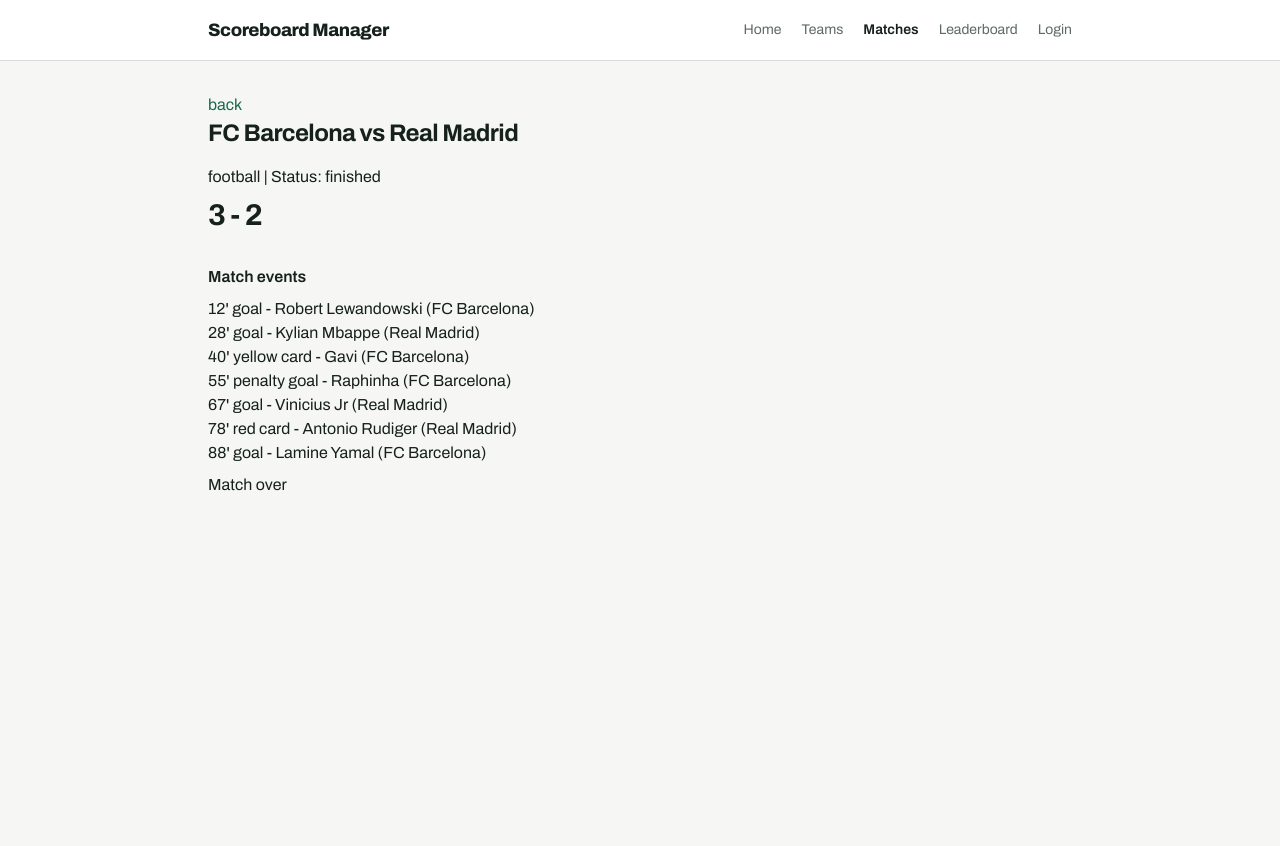
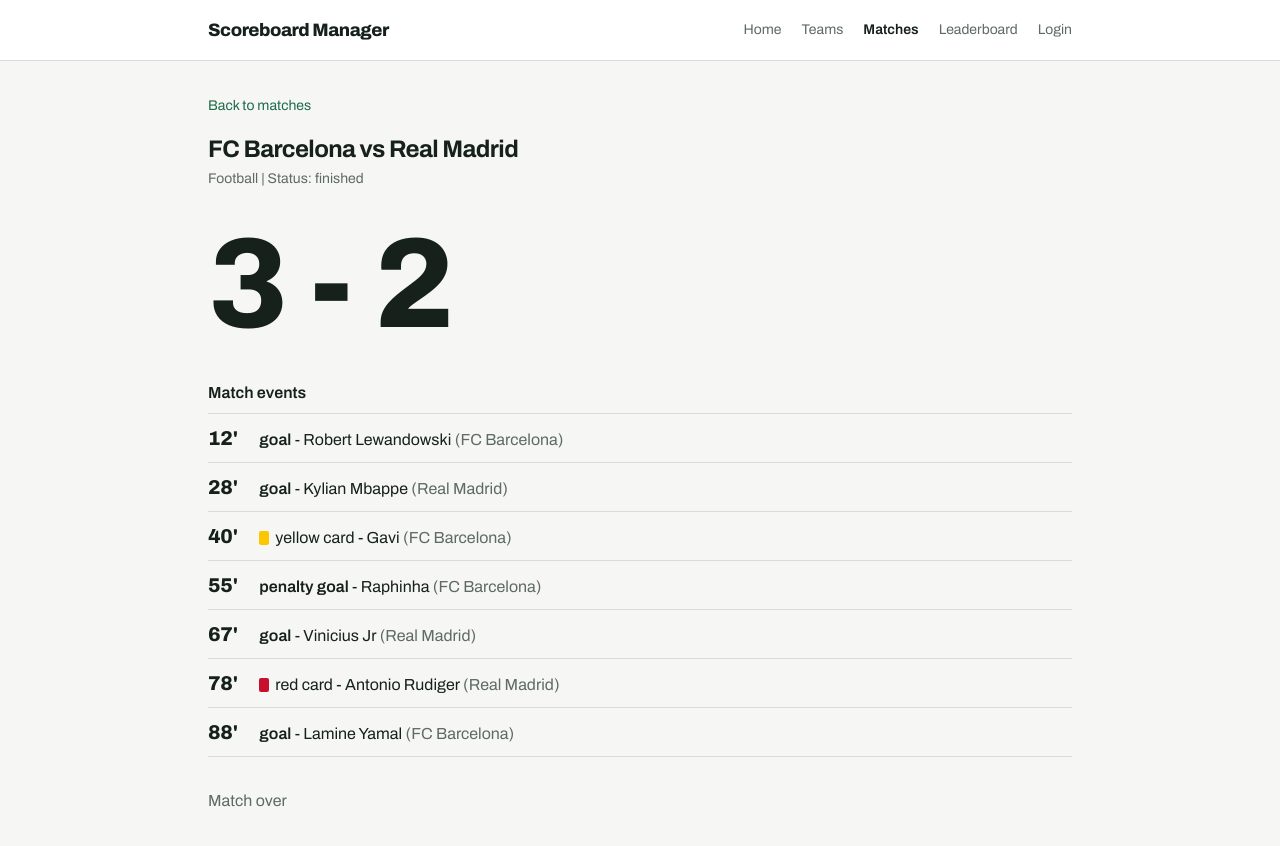
Before and after one commit to not-Lucifer/Scoreboard-Manager, a React (Vite) app in the folder frontend/: page /matches/1 in a window 1280 px wide. Shown: the top 846 px of the page. Before the commit the page ends 800 px from the top, so only its background shows below. Built offline with nearby package versions, Linux system fonts and the light colour scheme.

Commit message:
scoreboard style

```diff
--- a/frontend/src/components/FootballScore.jsx
+++ b/frontend/src/components/FootballScore.jsx
@@ -68,8 +68,8 @@ function FootballScore({ match, teams, updateMatch }) {
   return (
     <div>
       {match.status === 'live' && (
-        <form onSubmit={addEvent}>
-          <input type="number" min="1" max="120" placeholder="Minute" value={minute} onChange={(e) => setMinute(e.target.value)} />
+        <form onSubmit={addEvent} className="panel flex flex-wrap items-center gap-2">
+          <input className="w-24" type="number" min="1" max="120" placeholder="Minute" value={minute} onChange={(e) => setMinute(e.target.value)} />
           <select value={type} onChange={(e) => setType(e.target.value)}>
             {types.map((t) => (
               <option key={t} value={t}>{t}</option>
@@ -94,17 +94,23 @@ function FootballScore({ match, teams, updateMatch }) {
               ))}
             </select>
           )}
-          <button type="submit">Add</button>
+          <button type="submit" className="btn-primary">Add event</button>
         </form>
       )}
 
       <h3>Match events</h3>
-      {sorted.length === 0 && <p>nothing yet</p>}
-      <ul>
+      {sorted.length === 0 && <p className="text-muted">No events yet.</p>}
+      <ul className="divide-y divide-line border-y border-line">
         {sorted.map((ev, i) => (
-          <li key={i}>
-            {ev.minute}' {ev.type} - {ev.type === 'substitution' ? `out ${ev.player}, in ${ev.playerIn}` : ev.player} ({teamName(ev.teamId)})
-            {match.status === 'live' && <button onClick={() => deleteEvent(ev)}>x</button>}
+          <li key={i} className="py-2.5">
+            <span className="num inline-block w-12 text-xl">{ev.minute}'</span>{' '}
+            {ev.type === 'yellow card' && <span className="mr-1.5 inline-block h-3.5 w-2.5 rounded-[2px] bg-yellow-400 align-[-2px]"></span>}
+            {ev.type === 'red card' && <span className="mr-1.5 inline-block h-3.5 w-2.5 rounded-[2px] bg-live align-[-2px]"></span>}
+            <span className={goalFor(ev) ? 'font-semibold' : ''}>{ev.type}</span> - {ev.type === 'substitution' ? `out ${ev.player}, in ${ev.playerIn}` : ev.player}{' '}
+            <span className="text-muted">({teamName(ev.teamId)})</span>
+            {match.status === 'live' && (
+              <button onClick={() => deleteEvent(ev)} className="ml-3 px-2 py-0.5 text-xs text-muted">Remove</button>
+            )}
           </li>
         ))}
       </ul>
--- a/frontend/src/pages/Scoreboard.jsx
+++ b/frontend/src/pages/Scoreboard.jsx
@@ -17,17 +17,23 @@ function Scoreboard({ teams, matches, setMatches }) {
 
   return (
     <div>
-      <Link to="/matches">back</Link>
-      <h2>{teamName(match.teamA)} vs {teamName(match.teamB)}</h2>
-      <p>{match.sport} | Status: {match.status}</p>
-      <h1>{scoreText(match)}</h1>
+      <Link to="/matches" className="text-sm">Back to matches</Link>
+      <h2 className="mt-4 mb-1">{teamName(match.teamA)} vs {teamName(match.teamB)}</h2>
+      <p className="mt-0 text-sm text-muted">
+        <span className="capitalize">{match.sport}</span> | Status: {match.status}
+      </p>
+      <h1 className={'num my-8 leading-none ' + (match.sport === 'cricket' ? 'text-5xl sm:text-7xl' : 'text-8xl sm:text-9xl')}>
+        {scoreText(match)}
+      </h1>
 
       {match.sport === 'football' && <FootballScore match={match} teams={teams} updateMatch={updateMatch} />}
       {match.sport === 'cricket' && <CricketScore match={match} teams={teams} updateMatch={updateMatch} />}
 
-      {match.status === 'upcoming' && <button onClick={() => updateMatch({ status: 'live' })}>Start Match</button>}
-      {match.status === 'live' && <button onClick={() => updateMatch({ status: 'finished' })}>End Match</button>}
-      {match.status === 'finished' && <p>Match over</p>}
+      <div className="mt-8">
+        {match.status === 'upcoming' && <button className="btn-primary" onClick={() => updateMatch({ status: 'live' })}>Start match</button>}
+        {match.status === 'live' && <button onClick={() => updateMatch({ status: 'finished' })}>End match</button>}
+        {match.status === 'finished' && <p className="text-muted">Match over</p>}
+      </div>
     </div>
   )
 }
```
